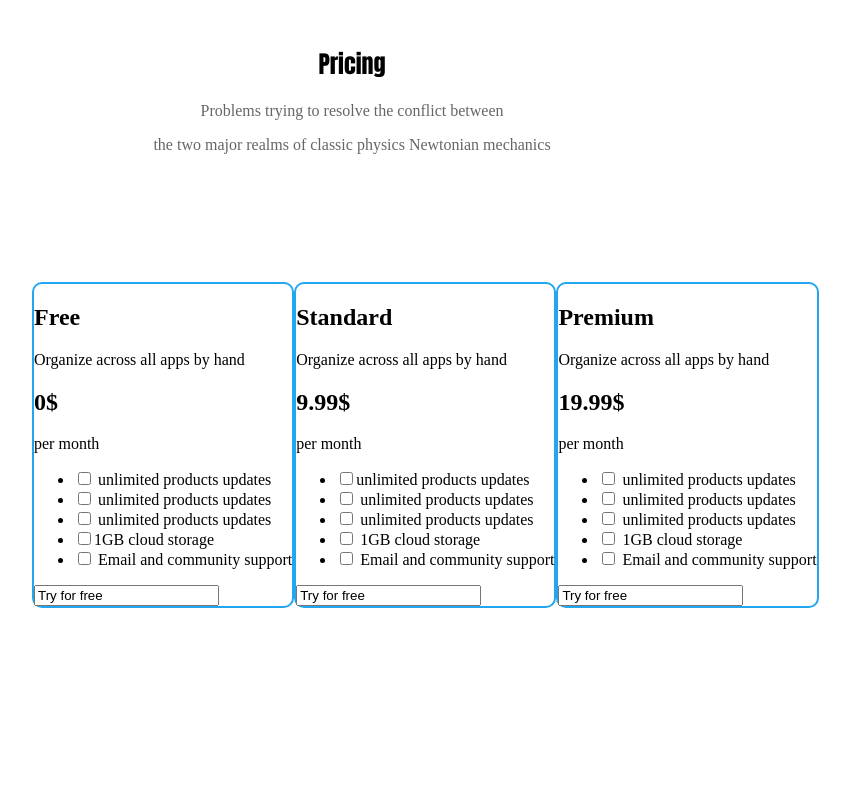
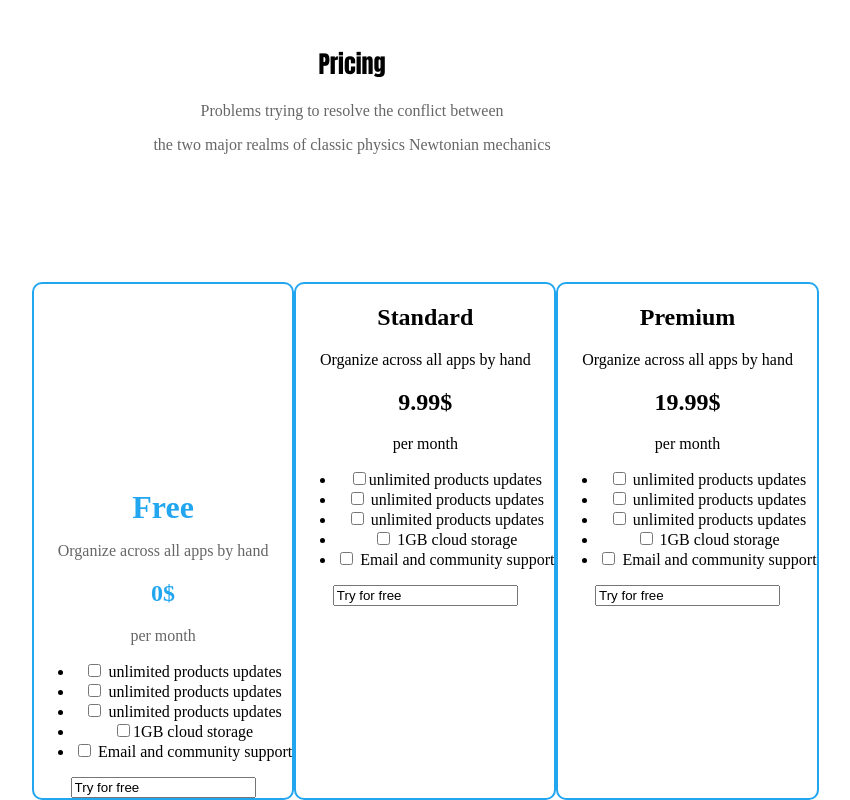
Before and after one commit to elijah-dot/project-2, a plain HTML site: page index.html in a window 1280 px wide. Shown: the part 2911-3711 px from the top of the page, without its empty margins (288-1138 px from the left). Before the commit the page ends 3519 px from the top, so only its background shows below. Drawn offline with Linux system fonts and the light colour scheme.

Commit message:
it will stage containerfour

```diff
--- a/index.css
+++ b/index.css
@@ -145,17 +145,27 @@ body{margin: 0;
  .four .containerfour{display: flex;
                       margin-left: 25%;
                       margin-top: 10%;
+                      text-align: center;
+
 
 }
 
  .four .containerfour .box-10{border:solid #23A6F0 2px;
     border-radius: 10px;
-    height: 50%;
+     padding-top: 20%;
+                                        }
 
+.four .containerfour .box-10 h1{font-size: xx-large;
+                                 margin: 5%;
+                                 color:  #23A6F0;
 }
+.four .containerfour .box-10 p{opacity: 60%;}
+.four .containerfour .box-10 h2{color:  #23A6F0;}
 .four .containerfour .box-11{border:solid #23A6F0 2px;
-    border-radius: 10px;
-}
+                                 border-radius: 10px;
+
+                                }
 .four .containerfour .box-12{border:solid #23A6F0 2px;
     border-radius: 10px;
 }
+.five{background-color:#252B42 ;}
--- a/index.html
+++ b/index.html
@@ -242,9 +242,14 @@
             </div>
 
 
+
         </div>
 
 
+
+
+    </section>
+    <section class="five">
 
 
     </section>
```
